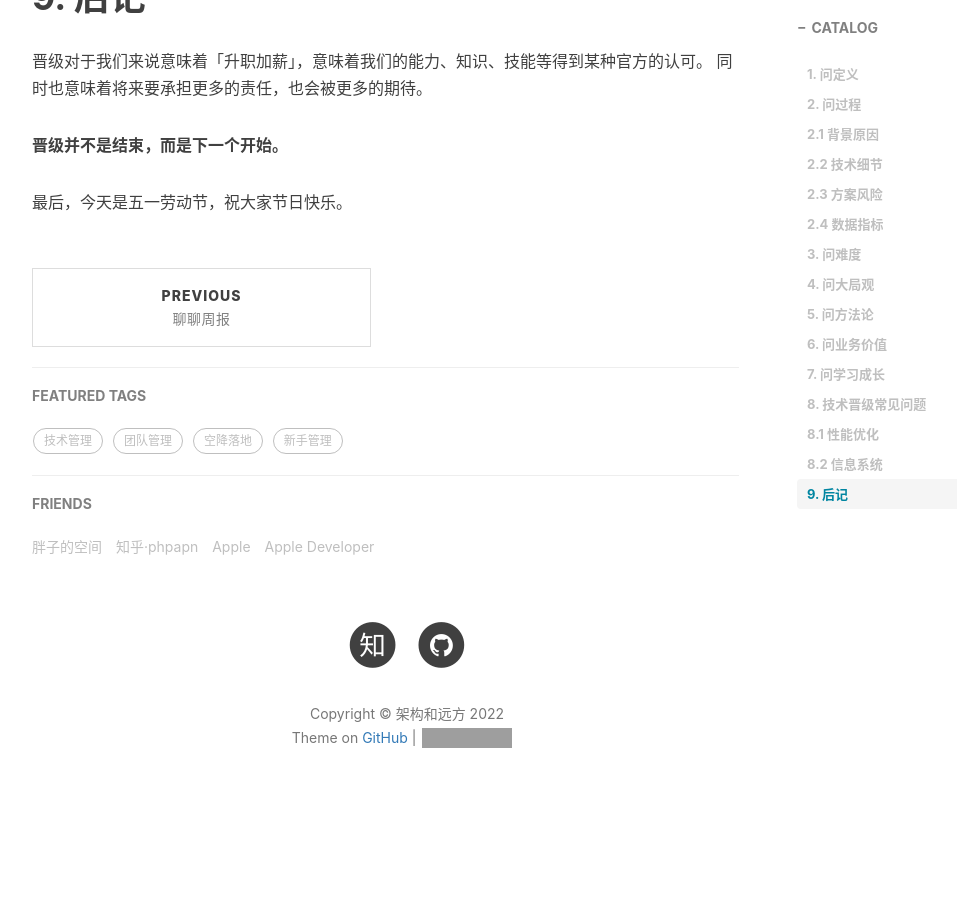
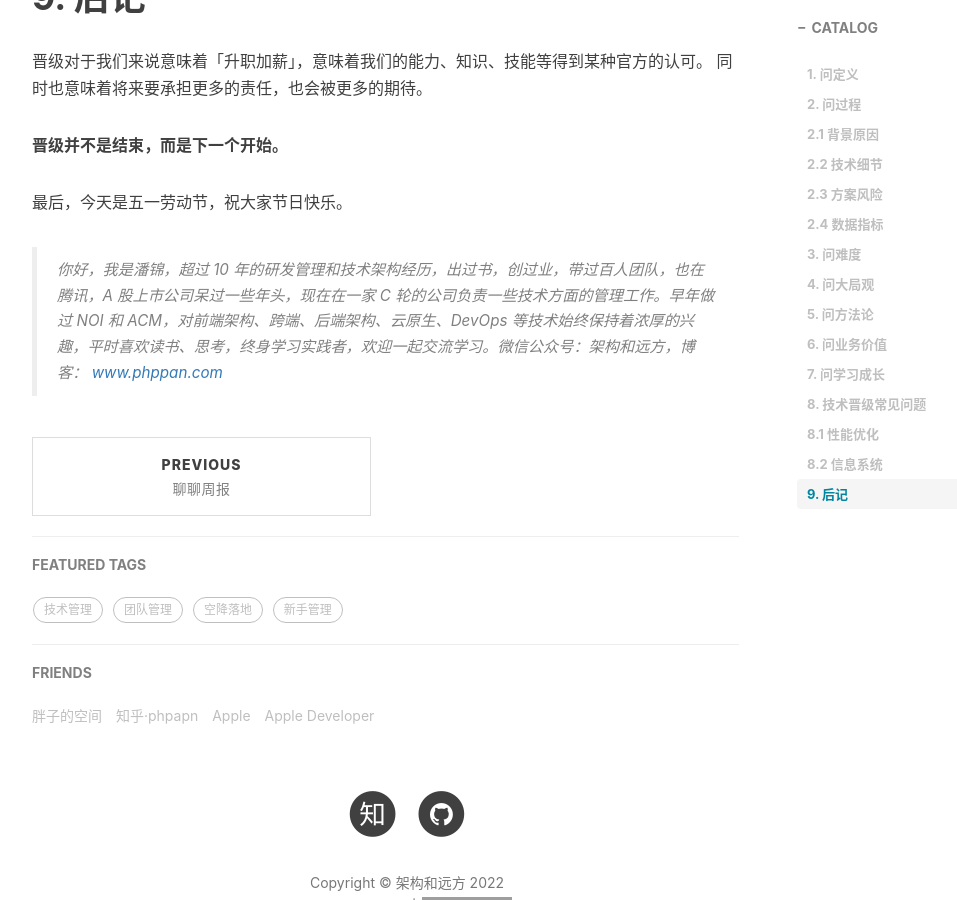
Before and after one commit to phppan/phppan.github.io, a Jekyll site: the page built from _posts/2022-05-01-晋级 7 问 - 技术晋级答辩中常见问题解析.md, in a window 1280 px wide and 900 px high, scrolled down 6590 px. Shown: the whole window, without its empty margins (233-1190 px from the left). Built offline with Jekyll 4.4.1, drawn with Linux system fonts in a browser that asks for light colours; nearby versions of some CDN libraries; comment, search, counter and statistics services are not loaded; before the commit the page ends 7432 px from its top, so only the background shows below that; grey boxes are pictures that could not be loaded.

Commit message:
fix: 添加作者

```diff
--- a/_posts/2022-05-01-晋级 7 问 - 技术晋级答辩中常见问题解析.md
+++ b/_posts/2022-05-01-晋级 7 问 - 技术晋级答辩中常见问题解析.md
@@ -185,3 +185,5 @@
 **晋级并不是结束，而是下一个开始。**
 
 最后，今天是五一劳动节，祝大家节日快乐。
+
+> 你好，我是潘锦，超过 10 年的研发管理和技术架构经历，出过书，创过业，带过百人团队，也在腾讯，A 股上市公司呆过一些年头，现在在一家 C 轮的公司负责一些技术方面的管理工作。早年做过 NOI 和 ACM，对前端架构、跨端、后端架构、云原生、DevOps 等技术始终保持着浓厚的兴趣，平时喜欢读书、思考，终身学习实践者，欢迎一起交流学习。微信公众号：架构和远方，博客： [www.phppan.com](http://www.phppan.com)
```
